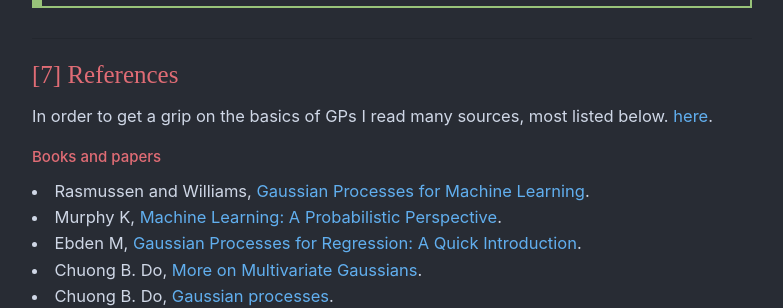
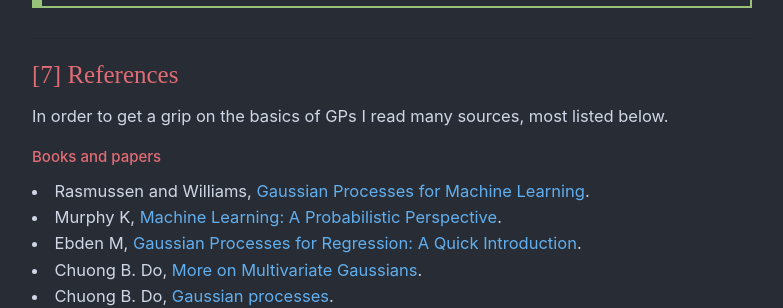
Before and after one commit to maw501/maw501.github.io, a Jekyll site: the page built from posts/_posts/technical/2019-05-08-Gaussian-Processes.md, in a window 1280 px wide and 900 px high, scrolled down 16852 px. Shown: the part 154-462 px from the top of the window, without its empty margins (248-1031 px from the left). Built offline with Jekyll 4.4.1, drawn with Linux system fonts in a browser that asks for light colours; nearby versions of some CDN libraries; some web fonts are replaced; formulas are drawn with MathJax 3; comment, search, counter and statistics services are not loaded.

Commit message:
Fix incorrect reference

```diff
--- a/posts/_posts/technical/2019-05-08-Gaussian-Processes.md
+++ b/posts/_posts/technical/2019-05-08-Gaussian-Processes.md
@@ -565,7 +565,7 @@ Note that the product of two Gaussian random variables (not densities) is not ne
 <h4 class="header" id="further">References</h4>
 
 In order to get a grip on the basics of GPs I read many sources, most listed below.
-<a class="reference external" href="http://cs229.stanford.edu/section/more_on_gaussians.pdf">here</a>.
+
 ###### Books and papers
 <div class="bullet">
 <li> Rasmussen and Williams, <a class="reference external" href="http://www.gaussianprocess.org/gpml/chapters/RW.pdf">Gaussian Processes for Machine Learning</a>.
```
